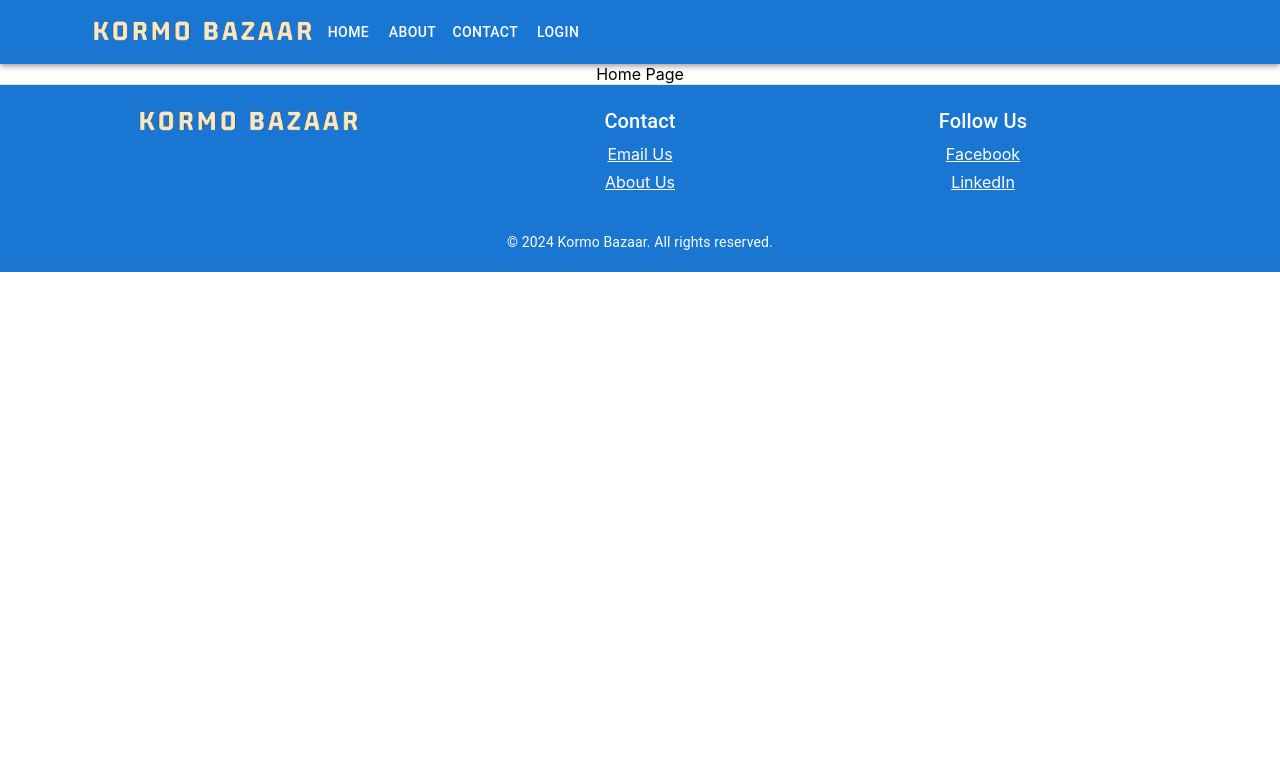
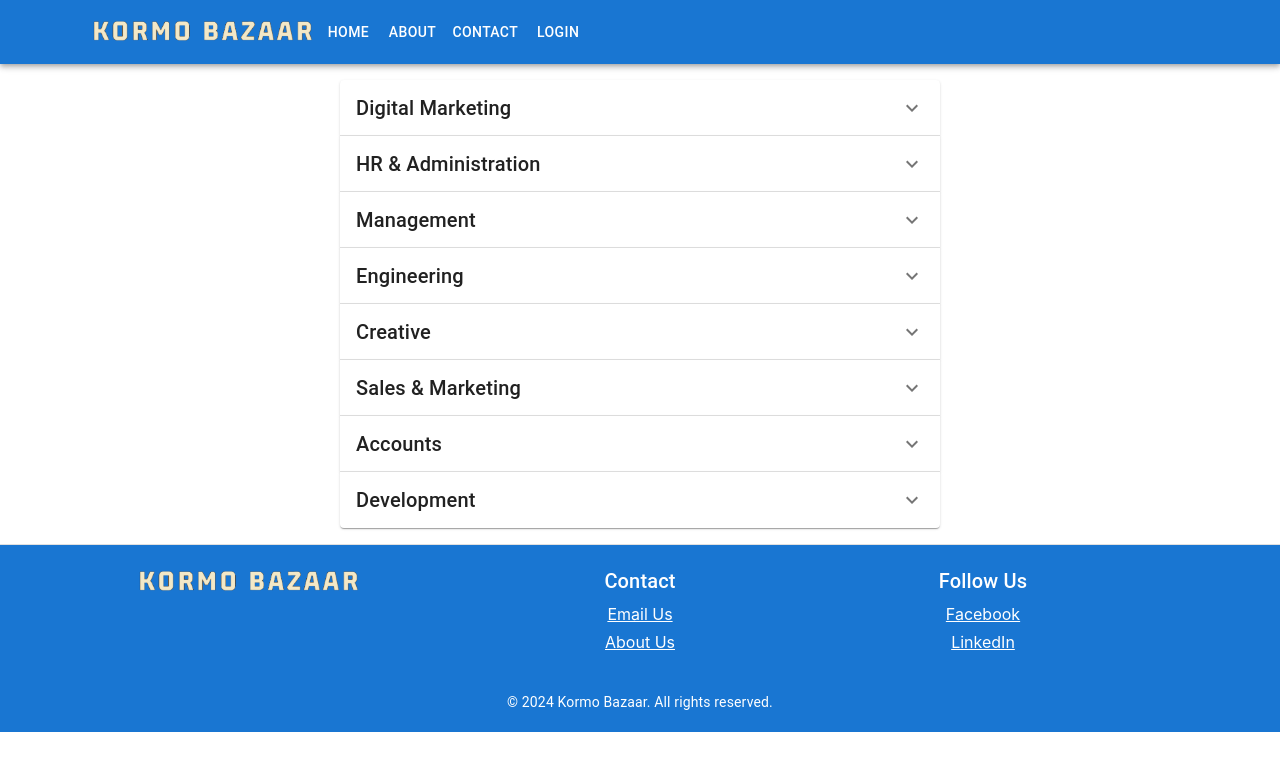
Before and after one commit to Mostafizur-Pro/kormoBazar, a React (Create React App) app: page / in a window 1280 px wide. Shown: the top 770 px of the page. Built offline with nearby package versions, Linux system fonts and the light colour scheme.

Commit message:
home page accordition add

```diff
--- /dev/null
+++ b/src/Pages/Home/According/AccordionPage.js
@@ -0,0 +1,57 @@
+import React, { useState } from "react";
+import {
+  Accordion,
+  AccordionSummary,
+  AccordionDetails,
+  Typography,
+  Box,
+} from "@mui/material";
+import ExpandMoreIcon from "@mui/icons-material/ExpandMore";
+
+const AccordionPage = () => {
+  const [expanded, setExpanded] = useState(false);
+
+  const handleChange = (panel) => (event, isExpanded) => {
+    setExpanded(isExpanded ? panel : false);
+  };
+
+  const categories = [
+    "Digital Marketing",
+    "HR & Administration",
+    "Management",
+    "Engineering",
+    "Creative",
+    "Sales & Marketing",
+    "Accounts",
+    "Development",
+  ];
+
+  return (
+    <Box sx={{ width: "100%", maxWidth: 600, margin: "auto", padding: 2 }}>
+      {categories.map((category, index) => (
+        <Accordion
+          key={index}
+          expanded={expanded === `panel${index}`}
+          onChange={handleChange(`panel${index}`)}
+        >
+          <AccordionSummary
+            expandIcon={<ExpandMoreIcon />}
+            aria-controls={`panel${index}-content`}
+            id={`panel${index}-header`}
+          >
+            <Typography variant="h6">{category}</Typography>
+          </AccordionSummary>
+          <AccordionDetails>
+            <Typography>
+              Content for {category}. Lorem ipsum dolor sit amet, consectetur
+              adipiscing elit. Sed do eiusmod tempor incididunt ut labore et
+              dolore magna aliqua.
+            </Typography>
+          </AccordionDetails>
+        </Accordion>
+      ))}
+    </Box>
+  );
+};
+
+export default AccordionPage;
--- a/src/Pages/Home/HomePage.js
+++ b/src/Pages/Home/HomePage.js
@@ -1,9 +1,10 @@
 import React from 'react';
+import AccordionPage from './According/AccordionPage';
 
 const HomePage = () => {
     return (
         <div>
-            Home Page
+            <AccordionPage/>
         </div>
     );
 };
```
Also changed, not shown: 1 other file (tests, documents, lock files or other folders).
